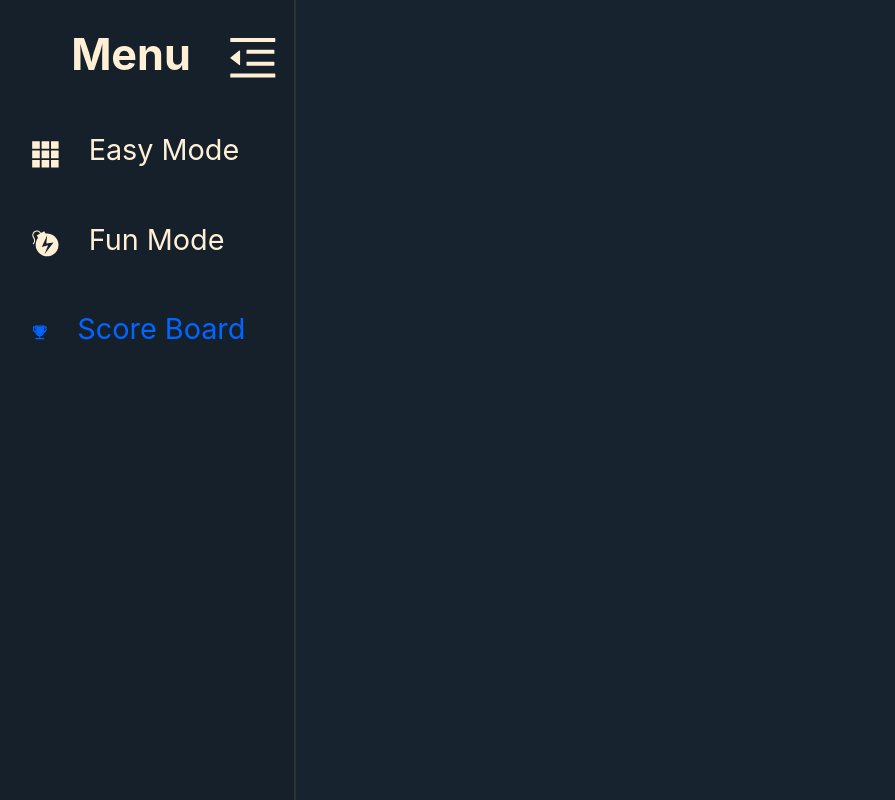
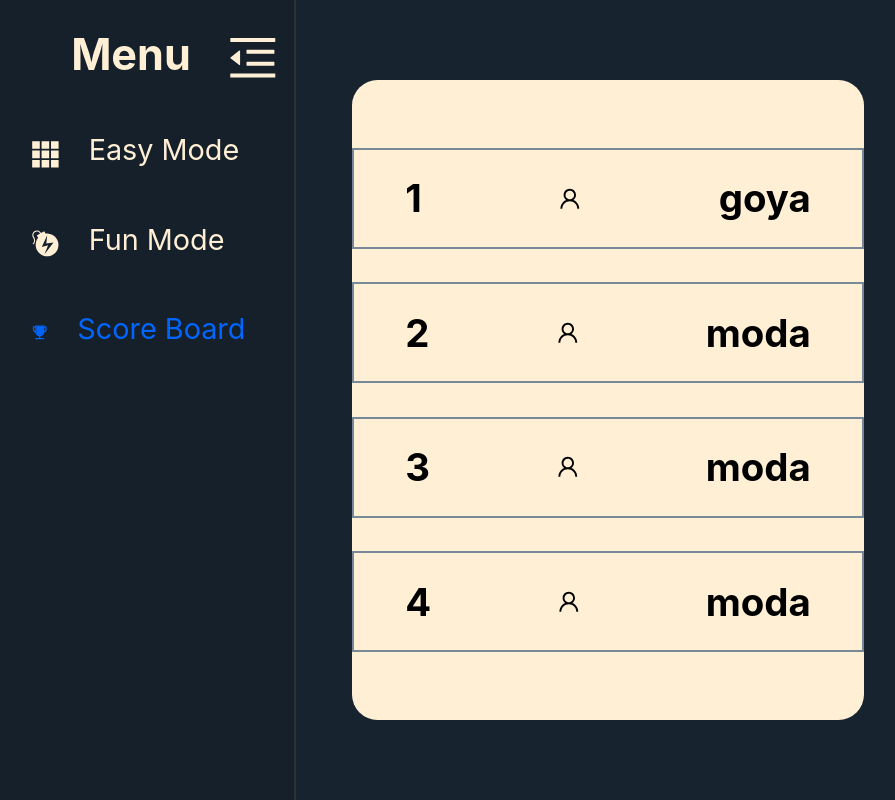
Before and after one commit to wackyjoker/Color-Tiles-Game, a React (Create React App) app: page /scoreboard in a window 1280 px wide. Shown: the whole page, without its empty margins (32-927 px from the left). Built offline with nearby package versions, Linux system fonts and the light colour scheme.

Commit message:
MVP done for now

```diff
--- a/src/components/Contexts/index.tsx
+++ b/src/components/Contexts/index.tsx
@@ -1,7 +1,6 @@
 import React, { useContext, useEffect, useState } from "react";
 import { IContext } from "../Types";
 import { Game } from "../utils";
-
 export const useData = () => useContext(Contexts);
 const Contexts = React.createContext({} as IContext);
 
@@ -21,12 +20,20 @@ export const Provider: React.FC = ({ children }) => {
     onOpenModal();
     resetRows();
   };
-
+  const addPlayer = (player: string) => {
+    setPlayers((prevState) => [...prevState, player]);
+    onCloseModal();
+  };
   const colorPicker = (bol: Boolean) => (bol ? newGame.colors[1] : newGame.colors[0]);
   const resetRows = () => setRow(2);
   const addRow = () => setRow((prevState) => prevState + 1);
-  // setPlayers((prevState) => prevState.push("lalita"));
+
   useEffect(() => {
+    addPlayer("goya");
+    addPlayer("moda");
+    addPlayer("moda");
+    addPlayer("moda");
+
     if (row > 4) {
       setWinCheck(true);
       onOpenModal();
@@ -38,7 +45,9 @@ export const Provider: React.FC = ({ children }) => {
 
   const validator = (check: Boolean) => (check ? addRow : handleError);
   return (
-    <Contexts.Provider value={{ tiles, row, players, openModal, winCheck, colorPicker, validator, onCloseModal }}>
+    <Contexts.Provider
+      value={{ tiles, row, players, openModal, winCheck, addPlayer, colorPicker, validator, onCloseModal }}
+    >
       {children}
     </Contexts.Provider>
   );
--- a/src/components/EasyMode/index.tsx
+++ b/src/components/EasyMode/index.tsx
@@ -10,7 +10,7 @@ const FailModal = ModalGenerator(ModalTemplate);
 
 const EasyMode: React.FC = () => {
   const context = useData();
-
+  console.log(context.players);
   return (
     <section>
       <div className="level">
@@ -19,7 +19,12 @@ const EasyMode: React.FC = () => {
       <div className="list">
         <TileList {...context} />
       </div>
-      <FailModal winCheck={context.winCheck} open={context.openModal} onClose={context.onCloseModal} />
+      <FailModal
+        winCheck={context.winCheck}
+        open={context.openModal}
+        onClose={context.onCloseModal}
+        addPlayer={context.addPlayer}
+      />
     </section>
   );
 };
--- /dev/null
+++ b/src/components/HardMode/hardmode.css
@@ -0,0 +1,3 @@
+.maintainance-img {
+  width: 100%;
+}
--- a/src/components/HardMode/index.tsx
+++ b/src/components/HardMode/index.tsx
@@ -1,7 +1,12 @@
 import React from "react";
-
+import "./hardmode.css";
+import maintainance from "../../images/maintain.png";
 const MineSweeper: React.FC = () => {
-  return <div>MineSweeper</div>;
+  return (
+    <div>
+      <img src={maintainance} alt="maintainance" className="maintainance-img" />
+    </div>
+  );
 };
 
 export default MineSweeper;
--- a/src/components/Header/header.css
+++ b/src/components/Header/header.css
@@ -81,8 +81,11 @@
   background-color: var(--header-item-color--hovered);
   color: var(--header-text-color--hovered);
 }
-
+.nav ul li svg {
+  flex: 1 1 auto;
+}
 .nav ul li span {
+  flex: 1 3 auto;
   margin-left: 1em;
   height: 1.5em;
   white-space: nowrap;
--- a/src/components/ModalTemplate/ModalTemp.css
+++ b/src/components/ModalTemplate/ModalTemp.css
@@ -13,7 +13,7 @@
   background-color: tomato;
 }
 .d-flex-center {
-  font-size: 3em;
+  font-size: 2em;
   display: flex;
   flex-flow: column nowrap;
   justify-content: center;
@@ -22,4 +22,5 @@
 
 .modal__img {
   width: 100%;
+  max-height: 50vh;
 }
--- a/src/components/ModalTemplate/index.tsx
+++ b/src/components/ModalTemplate/index.tsx
@@ -1,13 +1,15 @@
-import React, { ComponentType, useState } from "react";
+import React, { useState, useRef } from "react";
 import { Link } from "react-router-dom";
 import { Modal, ModalProps } from "react-responsive-modal";
 import "react-responsive-modal/styles.css";
 import "./ModalTemp.css";
 import loseimg from "../../images/gameover.png";
 import winimg from "../../images/weWin.png";
+import { useHistory } from "react-router-dom";
 interface TempProps extends ModalProps {
   open: boolean;
   onClose(): void;
+  addPlayer: (player: string) => void;
   winCheck: boolean;
 }
 
@@ -22,6 +24,16 @@ export default ModalGenerator;
 
 // Modal Template Argument
 export const ModalTemplate: React.FC<TempProps> = (props) => {
+  const [input, setInput] = useState("");
+  let history = useHistory();
+  const handleClick = (e: any) => {
+    props.addPlayer(input);
+    history.push("/scoreboard");
+  };
+  const handleChange = (e: any) => {
+    setInput(e.target.value);
+  };
+
   const gameoverComp = (
     <>
       <h1>You just Lost</h1>
@@ -33,9 +45,12 @@ export const ModalTemplate: React.FC<TempProps> = (props) => {
     <>
       <h1>Congrats!!</h1>
       <img alt="You Win" src={winimg} className="modal__img" />
-
-      <input type="text" />
-      <Link to={"/scoreboard"}>Enter</Link>
+      <form>
+        <input type="text" placeholder="Enter Your name" onChange={handleChange} />
+        <button type="submit" onClick={handleClick}>
+          Enter
+        </button>
+      </form>
     </>
   );
   return (
--- a/src/components/ScoreBoard/ScoreBoard.css
+++ b/src/components/ScoreBoard/ScoreBoard.css
@@ -0,0 +1,28 @@
+.score-container {
+  background-color: papayawhip;
+  color: black;
+  width: 40rem;
+  height: 80vh;
+  padding: 2em 0;
+  border-radius: 1em;
+  justify-content: space-around;
+  overflow: auto;
+}
+
+@media only screen and (max-width: 468px) {
+  .score-container {
+    width: 80%;
+  }
+}
+
+.score-container div {
+  display: flex;
+  flex-direction: row nowrap;
+  justify-content: space-between;
+  align-items: center;
+
+  border: solid lightslategray 2px;
+  width: 100%;
+  text-align: center;
+  padding: 1em 2em;
+}
--- a/src/components/ScoreBoard/index.tsx
+++ b/src/components/ScoreBoard/index.tsx
@@ -1,11 +1,19 @@
 import React from "react";
 import { useData } from "../Contexts";
+import "./ScoreBoard.css";
+import { AiOutlineUser } from "react-icons/ai";
 const ScoreBoard = () => {
   const context = useData();
   return (
-    <div>
+    <div className="score-container d-flex-center">
       {context.players.map((ele, key) => {
-        <h2>{ele}</h2>;
+        return (
+          <div>
+            <h2>{key + 1}</h2>
+            <AiOutlineUser />
+            <h2>{ele}</h2>
+          </div>
+        );
       })}
     </div>
   );
--- a/src/components/Types/index.ts
+++ b/src/components/Types/index.ts
@@ -8,6 +8,7 @@ export type IContext = {
     returnedHandler?:()=>void
     validator:(bol:Boolean)=>()=>void;
     colorPicker:(bol:Boolean) =>string;
+    addPlayer:(player:string)=>void;
   };
 
   // handleRows?: () => void;
--- a/src/components/utils/index.ts
+++ b/src/components/utils/index.ts
@@ -1,8 +1,4 @@
 
-interface IColor{
-  correctColor:string;
-    wrongColor:string;
-}
 export class Game{
   row:number;
   arr:Boolean[];
```
Also changed, not shown: src/images/maintain.png (added).
